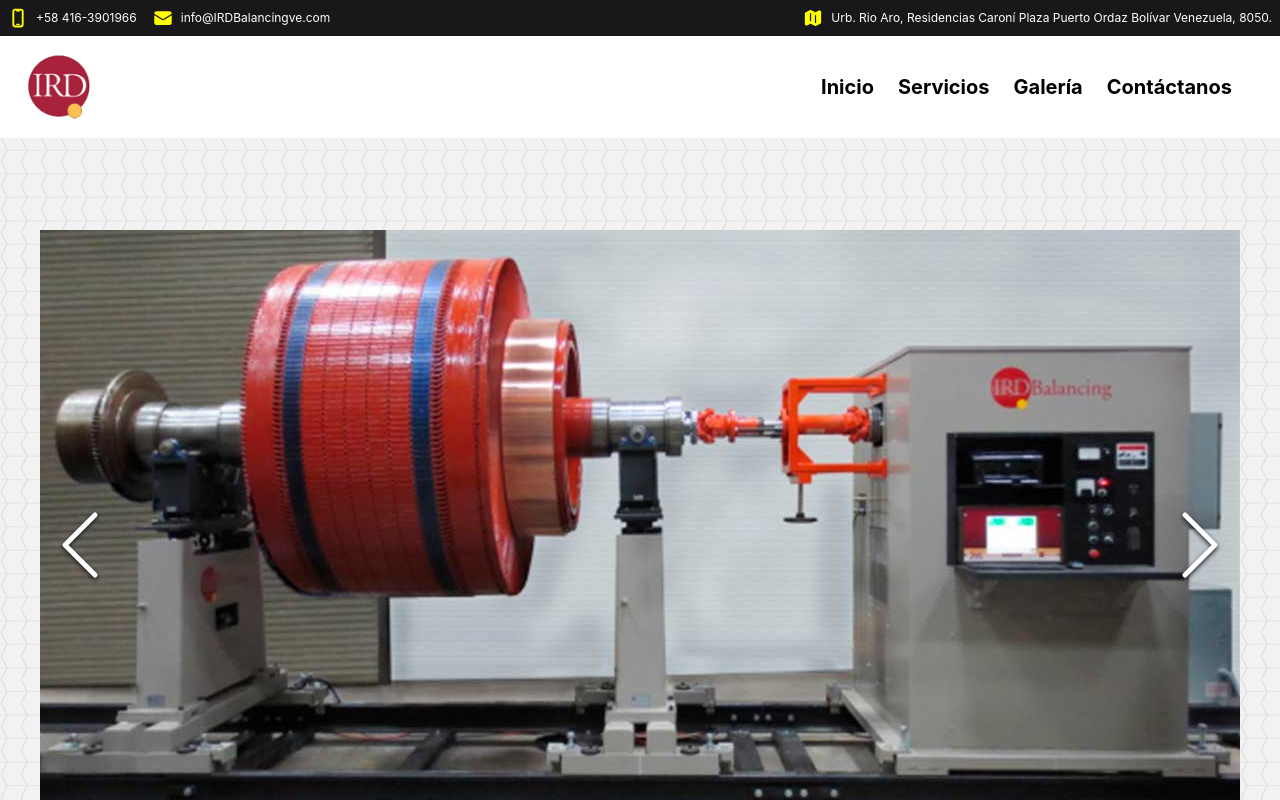
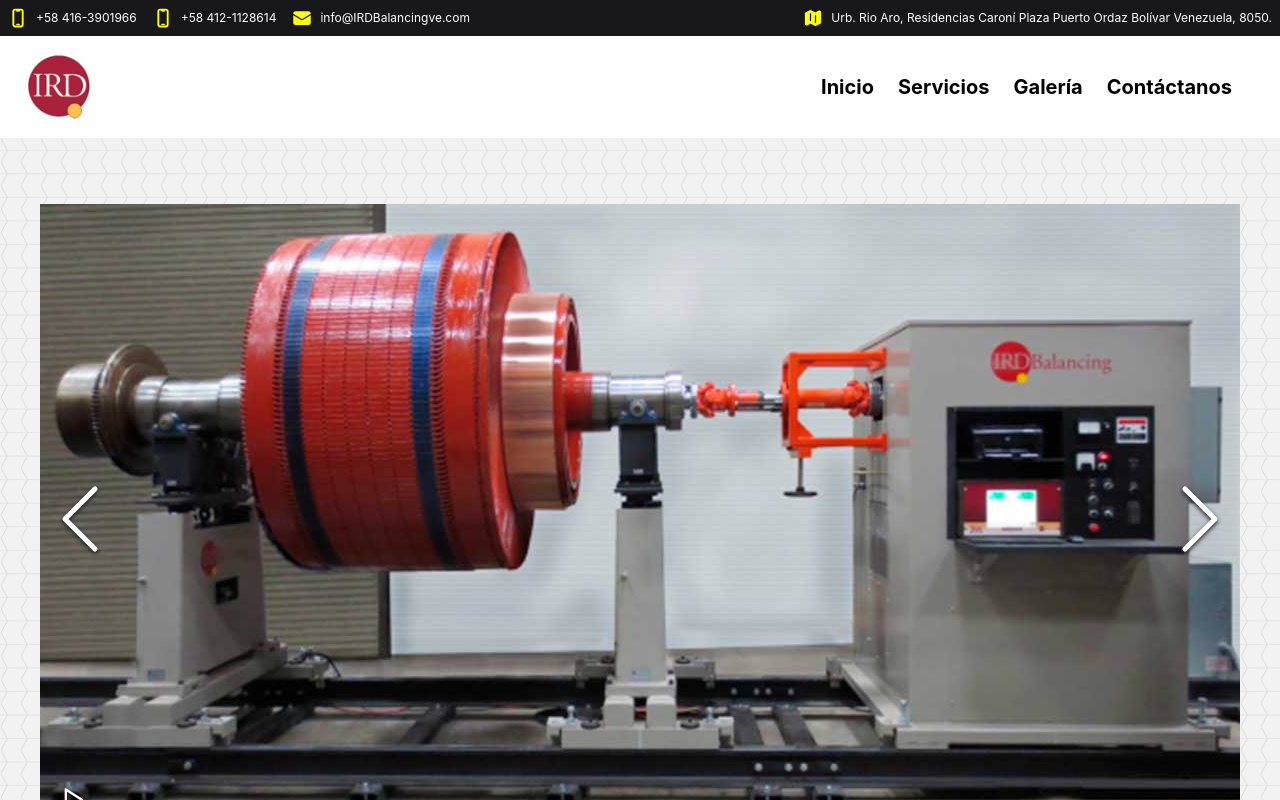
Before and after one commit to MiguelAngelRoa/idrTheme, a React (Create React App) app: page /gallery in a window 1280 px wide. Shown: the top 800 px of the page. Built offline with nearby package versions, Linux system fonts and the light colour scheme.

Commit message:
add favicon

```diff
--- a/public/index.html
+++ b/public/index.html
@@ -2,19 +2,20 @@
 <html lang="en">
   <head>
     <meta charset="utf-8" />
-    <link rel="icon" href="%PUBLIC_URL%/favicon.ico" />
+    <link rel="icon" href="%PUBLIC_URL%/img/favicon.ico" />
     <meta name="viewport" content="width=device-width, initial-scale=1" />
     <meta name="theme-color" content="#000000" />
     <meta
       name="description"
       content="Web site created using create-react-app"
     />
-    <link rel="apple-touch-icon" href="%PUBLIC_URL%/logo192.png" />
+    <!-- <link rel="apple-touch-icon" href="%PUBLIC_URL%/logo192.png" /> -->
     <!--
       manifest.json provides metadata used when your web app is installed on a
       user's mobile device or desktop. See https://developers.google.com/web/fundamentals/web-app-manifest/
     -->
     <link rel="manifest" href="%PUBLIC_URL%/manifest.json" />
+
     <!--
       Notice the use of %PUBLIC_URL% in the tags above.
       It will be replaced with the URL of the `public` folder during the build.
--- a/src/Pages/Gallery/Gallery.jsx
+++ b/src/Pages/Gallery/Gallery.jsx
@@ -44,7 +44,11 @@ const Gallery = () => {
       >
 
         <div className="flex justify-center items-center bg-opacity-5 bg-black md:p-10 md:h-[900px] xs:h-[600px] xs:p-5">
-          <ImageGallery items={images} />
+          <div className="flex-row">
+            <ImageGallery items={images} />
+            <p className="text-center mt-5 text-2xl">Información que variaría</p>
+          </div>
+
         </div>
       </div>
     </>
--- a/src/components/ContactHeader/ContactHeader.tsx
+++ b/src/components/ContactHeader/ContactHeader.tsx
@@ -17,6 +17,15 @@ const ContactHeader = () => {
             className="mr-2"
           />
           <p className="text-xs">+58 416-3901966</p>
+        </span>
+        <span className="flex flex-row items-center md:mr-4 md:mb-0 xs:mr-0 xs:mb-4">
+          <DevicePhoneMobileIcon
+            color="yellow"
+            width={20}
+            height={20}
+            className="mr-2"
+          />
+          <p className="text-xs">+58 412-1128614</p>
         </span>
         <span className="flex flex-row items-center md:mr-4 md:mb-0 xs:mr-0 xs:mb-4">
           <EnvelopeIcon
```
Also changed, not shown: 2 other files (tests, documents, lock files or other folders).
